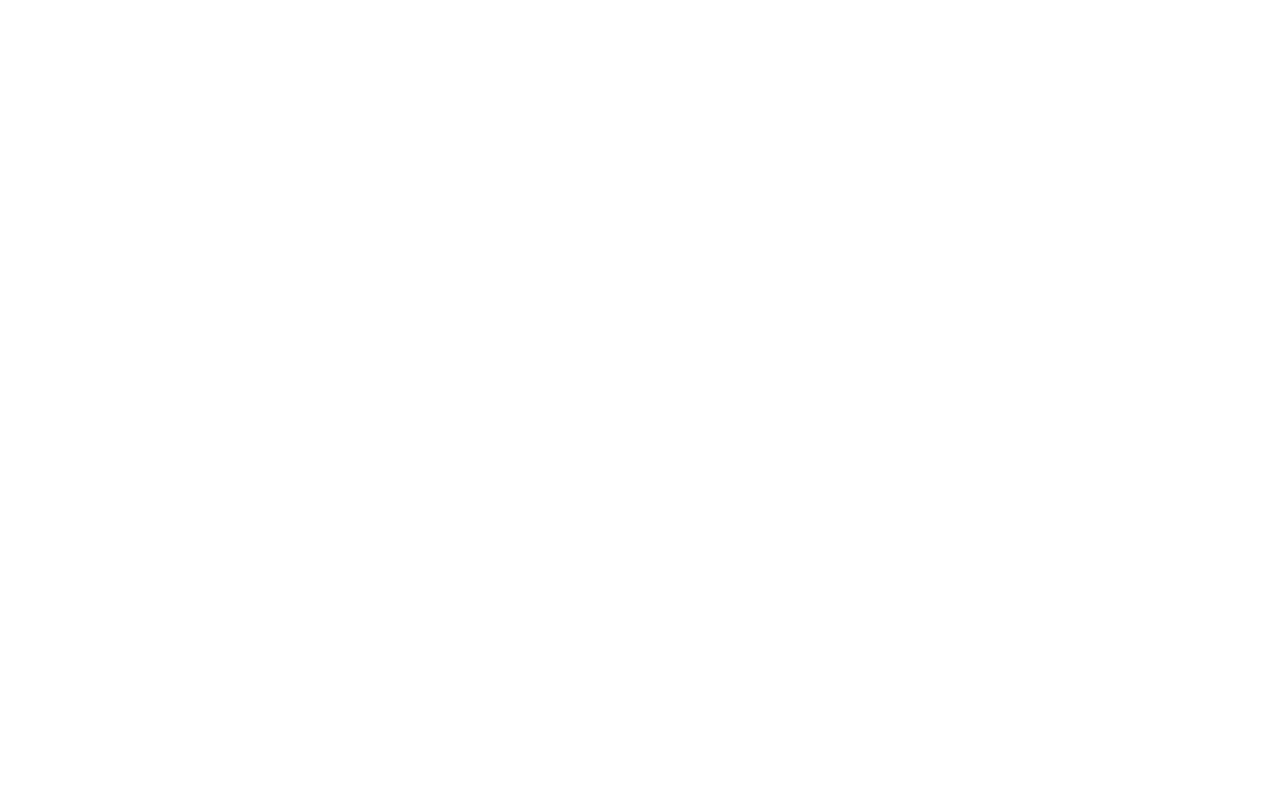
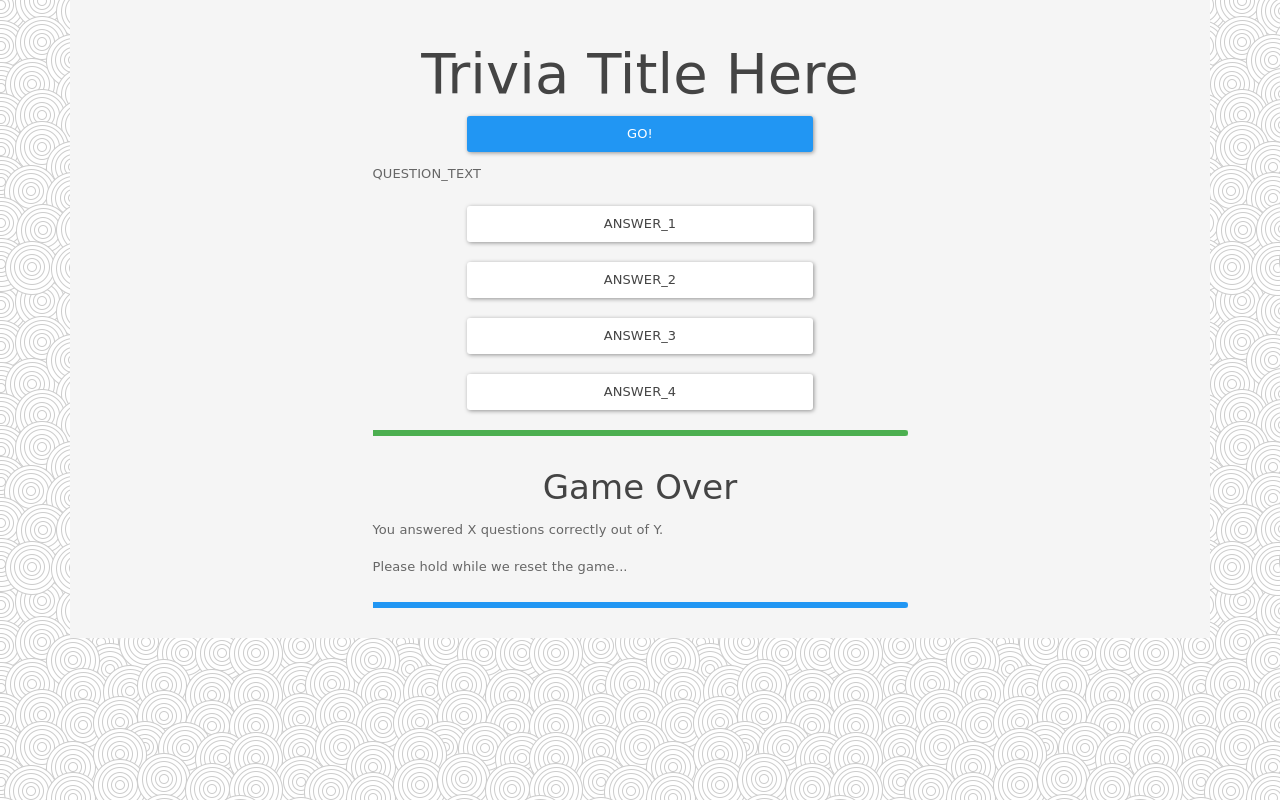
Before and after one commit to dwightdove/TriviaGame, a PHP site: page / in a window 1280 px wide. Before the commit the page is empty. Run offline with PHP 8.4, Linux system fonts and the light colour scheme; some web fonts are replaced.

Commit message:
Initial layout and style

```diff
--- a/assets/css/style.css
+++ b/assets/css/style.css
@@ -4,3 +4,10 @@
 	background-image: url('../images/swirls.png');
 	font-family: 'Walter Turncoat', cursive;
 }
+
+#question-text,
+.progress ,
+.btn-answer {
+	margin-top: 10px;
+	margin-bottom: 10px;
+}
--- a/index.html
+++ b/index.html
@@ -0,0 +1,84 @@
+<!DOCTYPE html>
+<html>
+<head>
+	<title>Trivia Title Here</title>
+	<link rel="stylesheet" type="text/css" href="assets/css/reset.css">
+	<link rel="stylesheet" type="text/css" href="assets/css/bootstrap.css">
+	<link rel="stylesheet" type="text/css" href="assets/css/style.css">
+	<script src="assets/javascript/app.js"></script>
+</head>
+<body>
+<div class="container">
+	<div class="row">
+		<div class="col-xs-12">
+			<div class="well">
+				<div class="row">
+					<div class="col-xs-12">
+						<h1 class="text-center">Trivia Title Here</h1>
+					</div>
+				</div> <!-- end title row -->
+				<div class="row" id="row-start">
+					<div class="col-xs-12 col-sm-12 col-md-4 col-md-offset-4">
+						<div class="btn btn-primary btn-block" id="btn-start">GO!</div>
+					</div>
+				</div> <!-- end start game row -->
+				<div class="row" id="row-question">
+					<div class="col-xs-12">
+						<div class="row">
+							<div class="col-xs-12 col-sm-12 col-md-6 col-md-offset-3">
+								<div id="question-text">QUESTION_TEXT</div>
+							</div>
+						</div> <!-- end question -->
+						<div class="row">
+							<div class="col-xs-12 col-sm-12 col-md-4 col-md-offset-4">
+								<div class="btn btn-default btn-block btn-answer" id="answer-1">ANSWER_1</div>
+							</div>
+						</div> <!-- end answer 1 -->
+						<div class="row">
+							<div class="col-xs-12 col-sm-12 col-md-4 col-md-offset-4">
+								<div class="btn btn-default btn-block btn-answer" id="answer-2">ANSWER_2</div>
+							</div>
+						</div> <!-- end answer 2 -->
+						<div class="row">
+							<div class="col-xs-12 col-sm-12 col-md-4 col-md-offset-4">
+								<div class="btn btn-default btn-block btn-answer" id="answer-3">ANSWER_3</div>
+							</div>
+						</div> <!-- end answer 3 -->
+						<div class="row">
+							<div class="col-xs-12 col-sm-12 col-md-4 col-md-offset-4">
+								<div class="btn btn-default btn-block btn-answer" id="answer-4">ANSWER_4</div>
+							</div>
+						</div> <!-- end answer 4 -->
+						<div class="row">
+							<div class="col-xs-12 col-sm-12 col-md-6 col-md-offset-3">
+								<div class="progress">
+									<div class="progress-bar progress-bar-success" id="progress-question" style="width:100%"></div>
+								</div>
+							</div>
+						</div> <!-- end progress bar question -->
+					</div>
+				</div> <!-- end questions row -->
+				<div class="row" id="row-score">
+					<div class="col-xs-12">
+						<div class="row">
+							<div class="col-xs-12 col-sm-12 col-md-6 col-md-offset-3">
+								<h3 class="text-center">Game Over</h3>
+								<p>You answered <span id="number-correct">X</span> questions correctly out of <span id="number-questions">Y</span>.</p>
+								<p>Please hold while we reset the game...</p>
+							</div>
+						</div>
+						<div class="row">
+							<div class="col-xs-12 col-sm-12 col-md-6 col-md-offset-3">
+								<div class="progress">
+									<div class="progress-bar" id="progress-reset" style="width:100%"></div>
+								</div>
+							</div>
+						</div>
+					</div>
+				</div> <!-- end score row -->
+			</div>
+		</div>
+	</div>
+</div>
+</body>
+</html>
```
Also changed, not shown: assets/images/swirls.png (added).
